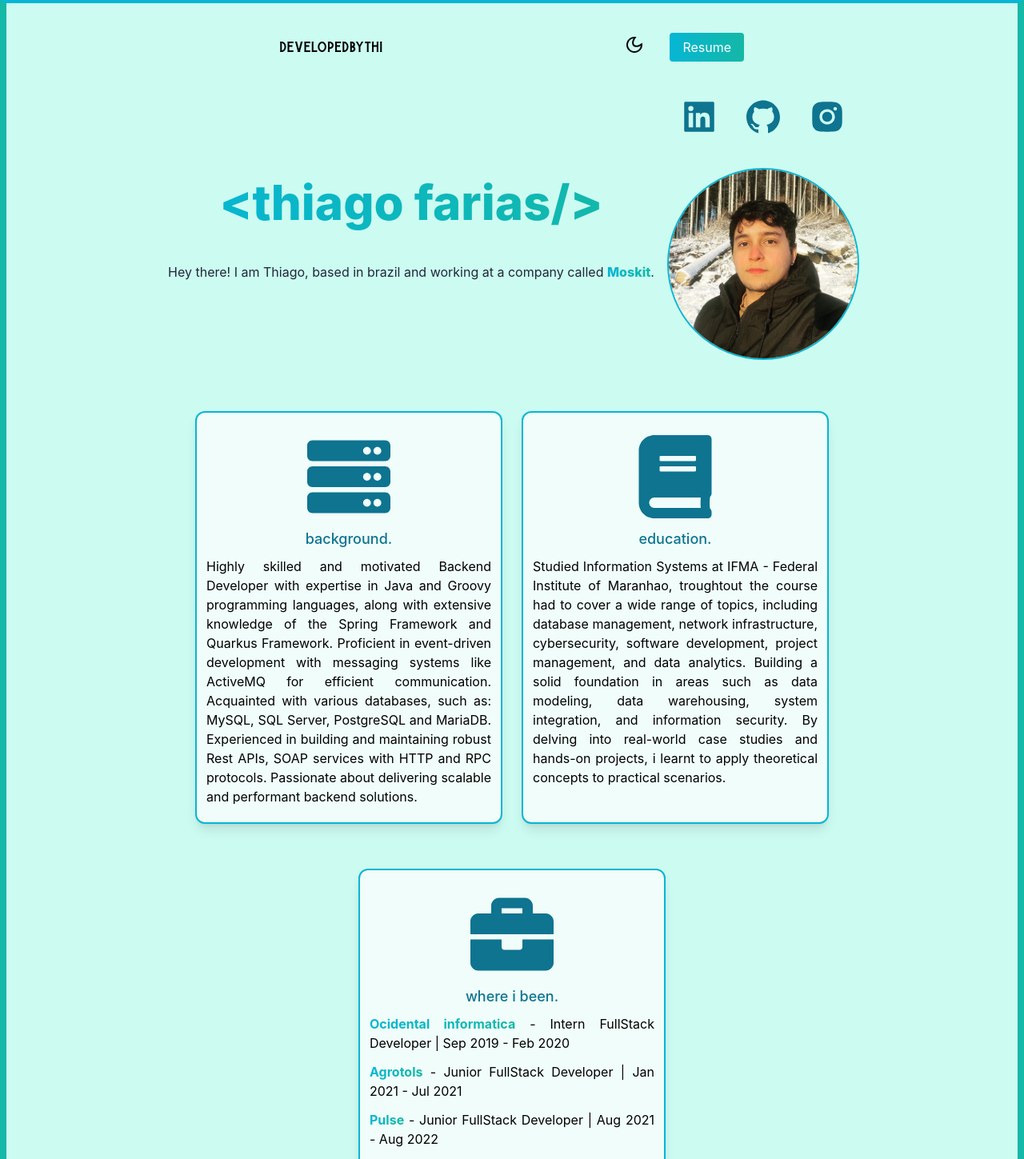
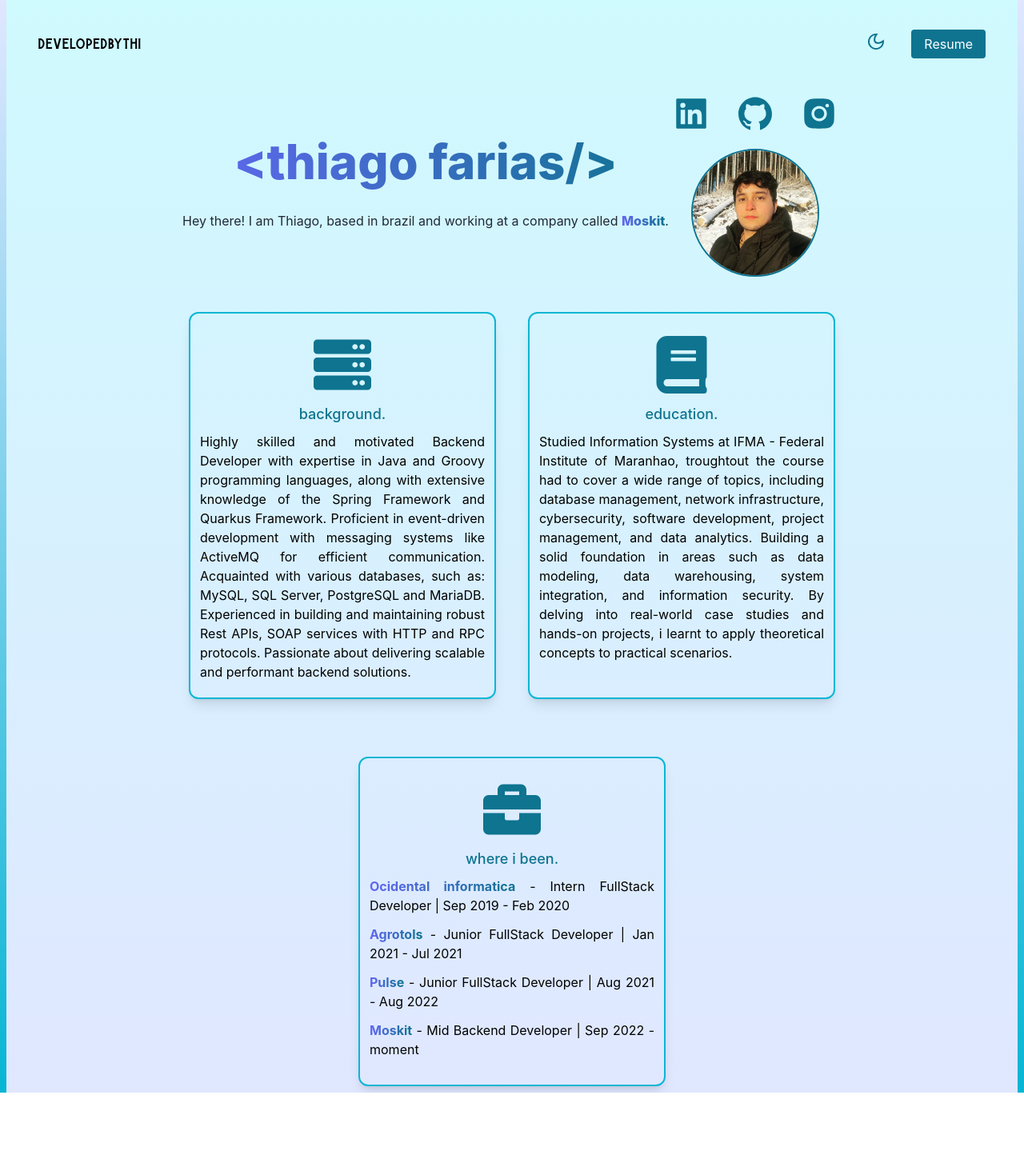
Before and after one commit to thiagosfarias/personal-portfolio, a Next.js app: page / in a window 1280 px wide. Shown: the top 1449 px of the page at 80% size. After the commit the page ends 1366 px from the top, so only its background shows below. Built offline with nearby package versions, Linux system fonts and the light colour scheme.

Commit message:
feat: changend colors pallet, removed animation from main name, changed some element disposition

```diff
--- a/pages/index.js
+++ b/pages/index.js
@@ -33,7 +33,7 @@
   }, [text1]);
 
   return (
-    <div className="border-solid border-4 border-x-8 border-cyan-500 border-x-teal-500">
+    <div className="border-solid border-x-8 border-transparent bg-clip-border bg-gradient-to-t from-cyan-500 to-indigo-100">
       <Head>
         <title>Thiago Farias</title>
         <meta name="description" content="Generated by create next app" />
@@ -42,34 +42,36 @@
 
       <main
         className={
-          theme == "light" ? "bg-gray-800 px-10 pb-10" : "bg-teal-100 px-10 pb-10"
+          theme == "light" ? "bg-gray-800 px-10" : " bg-gradient-to-t from-indigo-100 to-cyan-100 bg-teal-50 px-10"
         }
       >
         <section className="min-h-screen">
-          <nav className="py-10 mb-2 flex justify-evenly items-center">
+          <nav className="py-10 mb-2 flex justify-between items-center">
             <h1
               className={
                 theme == "light"
-                  ? "text-white text-xl font-burtons text-justify"
+                  ? " text-white text-xl font-burtons text-justify"
                   : "text-xl font-burtons text-justify"
               }
             >
               developedbythi
             </h1>
 
-            <ul className="flex items-center">
+            <ul className="flex justify-center items-center">
               <li>
                 <button onClick={switchTheme}>
-                  {theme == "light" ? (
-                    <CgSun className={"text-white cursor-pointer text-2xl hover:animate-spin hover:text-cyan-500"} />
-                  ) : (
-                    <CgMoon className={"text-black cursor-pointer text-2xl hover:animate-spin hover:text-cyan-500"} />
-                  )}
+                  {theme == "light" ?
+                    <CgSun className={"text-white cursor-pointer text-2xl hover:animate-spin hover:text-teal-700"} />
+                   :
+                    <CgMoon className={"text-cyan-700 cursor-pointer text-2xl hover:animate-spin hover:text-teal-700"} />
+                  }
                 </button>
               </li>
               <li>
                 <a
-                  className="bg-gradient-to-r from-cyan-500 to-teal-500 text-white px-4 py-2 rounded ml-8 hover:font-extrabold hover:text-cyan-800 hover:border-2 hover:border-teal-700"
+                  className={theme == "light" ? "bg-cyan-700 text-white px-4 py-2 rounded ml-8 hover:bg-transparent hover:border-2 hover:border-cyan-700 hover:text-cyan-100 hover:transition-transform" :
+                  "bg-cyan-700 text-white px-4 py-2 rounded ml-8 hover:bg-cyan-100 hover:border-2 hover:border-cyan-700 hover:text-cyan-700 hover:transition-transform"
+                }
                   href={fileUrl}
                   download={fileName}
                 >
@@ -79,10 +81,10 @@
             </ul>
           </nav>
 
-          <div className="flex flex-wrap justify-center items-center gap-3">
+          <div className="flex flex-wrap justify-center items-center pl-2 pr-4">
             <div>
               <div className="text-center p-1 h-30">
-                <h2 className="hover:scale-105 animate-bounce hover:transition-transform h-auto font-extrabold text-transparent text-6xl bg-clip-text bg-gradient-to-r from-cyan-500 to-teal-500 pb-2">
+                <h2 className="hover:scale-105 hover:transition-transform h-auto font-extrabold text-transparent text-6xl bg-clip-text bg-gradient-to-r from-indigo-500 to-cyan-700 pb-2">
                   {text1}
                 </h2>
                 <p
@@ -96,7 +98,7 @@
                   company called{" "}
                   <a
                     href="https://www.moskitcrm.com/"
-                    className="font-extrabold text-transparent bg-clip-text bg-gradient-to-r from-cyan-500 to-teal-500"
+                    className="font-extrabold text-transparent bg-clip-text bg-gradient-to-r from-indigo-500 to-cyan-700"
                   >
                     Moskit
                   </a>
@@ -118,25 +120,25 @@
                   target="_blank"
                   rel="noreferrer"
                 >
-                  <AiFillLinkedin className="hover:scale-105 hover:text-teal-700"/>
+                  <AiFillLinkedin className="hover:scale-105"/>
                 </a>
                 <a
                   href="https://github.com/thiagosfarias"
                   target="_blank"
                   rel="noreferrer"
                 >
-                  <AiFillGithub className="hover:scale-105 hover:text-teal-700"/>
+                  <AiFillGithub className="hover:scale-105"/>
                 </a>
                 <a
                   href="https://www.instagram.com/thiagofarias.dev/"
                   target="_blank"
                   rel="noreferrer"
                 >
-                  <AiFillInstagram className="hover:scale-105 hover:text-teal-700"/>
+                  <AiFillInstagram className="hover:scale-105 "/>
                 </a>
               </div>
 
-              <div className="border-2 border-cyan-500 hover:scale-105 hover:transition-transform hover:border-4 relative mx-auto rounded-full w-60 h-60 mt-10 mb-10 overflow-hidden">
+              <div className="border-2 border-cyan-700 hover:scale-105 hover:transition-transform hover:border-4 relative mx-auto rounded-full w-40 h-40 mt-5 mb-5 overflow-hidden">
                 <Image
                   alt="image"
                   src={ProfilePic}
@@ -147,16 +149,17 @@
             </div>
           </div>
 
-          <div className="flex flex-wrap justify-center gap-6">
+
+          <div className="flex flex-wrap justify-center gap-10">
             <div className={theme == 'light' ?
-                "border-2 border-cyan-500 hover:scale-105 hover:border-4 hover:transition-transform w-96 mt-6 mb-2 text-center shadow-lg pt-5 pb-5 rounded-xl" :
-                "bg-teal-50 border-2 border-cyan-500 hover:scale-105 hover:border-4 hover:transition-transform w-96 mt-6 mb-2 text-center shadow-lg pt-5 pb-5 rounded-xl"
+                " border-2 border-cyan-500 hover:border-cyan-700 hover:scale-105 hover:border-4 hover:transition-transform w-96 mt-1 mb-2 text-center shadow-lg pt-5 pb-5 rounded-xl" :
+                " bg-gradient from-cyan-100 to-indigo-400 border-2 border-cyan-500 hover:border-cyan-700 hover:scale-105 hover:border-4 hover:transition-transform w-96 mt-6 mb-2 text-center shadow-lg pt-5 pb-5 rounded-xl"
           }>
               <FaServer
                 className={
                   theme == "light"
-                    ? "pt-2 text-white w-28 h-28 mx-auto"
-                    : "text-cyan-700 pt-2 w-28 h-28 bg- mx-auto"
+                    ? "pt-2 text-white w-20 h-20 mx-auto"
+                    : "text-cyan-700 pt-2 w-20 h-20 bg- mx-auto"
                 }
               />
               <h3
@@ -188,14 +191,14 @@
             </div>
 
             <div className={theme == 'light' ?
-                "border-2 border-cyan-500 hover:scale-105 hover:border-4 hover:transition-transform w-96 mt-6 mb-2 text-center shadow-lg pt-5 pb-5 rounded-xl" :
-                "bg-teal-50 border-2 border-cyan-500 hover:scale-105 hover:border-4 hover:transition-transform w-96 mt-6 mb-2 text-center shadow-lg pt-5 pb-5 rounded-xl"
+                "border-2 border-cyan-500 hover:border-cyan-700 hover:scale-105 hover:border-4 hover:transition-transform w-96 mt-1 mb-2 text-center shadow-lg pt-5 pb-5 rounded-xl" :
+                "bg-gradient from-cyan-100 to-indigo-400 border-2 hover:border-cyan-700 border-cyan-500 hover:scale-105 hover:border-4 hover:transition-transform w-96 mt-6 mb-2 text-center shadow-lg pt-5 pb-5 rounded-xl"
           }>
               <FaBook
                 className={
                   theme == "light"
-                    ? "pt-2 text-white w-28 h-28 mx-auto"
-                    : "text-cyan-700 pt-2 w-28 h-28 bg- mx-auto"
+                    ? "pt-2 text-white w-20 h-20 mx-auto"
+                    : "text-cyan-700 pt-2 w-20 h-20 bg- mx-auto"
                 }
               />
               <h3
@@ -227,14 +230,14 @@
             </div>
 
             <div className={theme == 'light' ?
-                "border-2 border-cyan-500 hover:scale-105 hover:border-4 hover:transition-transform w-96 mt-6 mb-2 text-center shadow-lg pt-5 pb-5 rounded-xl" :
-                "bg-teal-50 border-2 border-cyan-500 hover:scale-105 hover:border-4 hover:transition-transform w-96 mt-6 mb-2 text-center shadow-lg pt-5 pb-5 rounded-xl"
+                "border-2 border-cyan-500 hover:border-cyan-700 hover:scale-105 hover:border-4 hover:transition-transform w-96 mt-1 mb-2 text-center shadow-lg pt-5 pb-5 rounded-xl" :
+                "bg-gradient from-cyan-100 to-indigo-400 border-2 border-cyan-500 hover:border-cyan-700 hover:scale-105 hover:border-4 hover:transition-transform w-96 mt-6 mb-2 text-center shadow-lg pt-5 pb-5 rounded-xl"
           }>
               <FaBriefcase
                 className={
                   theme == "light"
-                    ? "pt-2 text-white w-28 h-28 mx-auto"
-                    : "text-cyan-700 pt-2 w-28 h-28 bg- mx-auto"
+                    ? "pt-2 text-white w-20 h-20 mx-auto"
+                    : "text-cyan-700 pt-2 w-20 h-20 bg- mx-auto"
                 }
               />
               <h3
@@ -255,19 +258,19 @@
               >
                 <ul className="grid-flow-row">
                   <li className="mb-3">
-                    <strong className="text-transparent bg-clip-text bg-gradient-to-r from-cyan-500 to-teal-500">Ocidental informatica</strong> - Intern FullStack
+                    <strong className="text-transparent bg-clip-text bg-gradient-to-r from-indigo-500 to-cyan-700">Ocidental informatica</strong> - Intern FullStack
                     Developer | Sep 2019 - Feb 2020
                   </li>
                   <li className="mb-3">
-                    <strong className="text-transparent bg-clip-text bg-gradient-to-r from-cyan-500 to-teal-500">Agrotols</strong> - Junior FullStack Developer | Jan
+                    <strong className="text-transparent bg-clip-text bg-gradient-to-r from-indigo-500 to-cyan-700">Agrotols</strong> - Junior FullStack Developer | Jan
                     2021 - Jul 2021
                   </li>
                   <li className="mb-3">
-                    <strong className="text-transparent bg-clip-text bg-gradient-to-r from-cyan-500 to-teal-500">Pulse</strong> - Junior FullStack Developer | Aug
+                    <strong className="text-transparent bg-clip-text bg-gradient-to-r from-indigo-500 to-cyan-700">Pulse</strong> - Junior FullStack Developer | Aug
                     2021 - Aug 2022
                   </li>
                   <li className="mb-3">
-                    <strong className="">Moskit</strong> - Mid Backend Developer | Sep 2022 -
+                    <strong className="text-transparent bg-clip-text bg-gradient-to-r from-indigo-500 to-cyan-700">Moskit</strong> - Mid Backend Developer | Sep 2022 -
                     moment
                   </li>
                 </ul>
```
